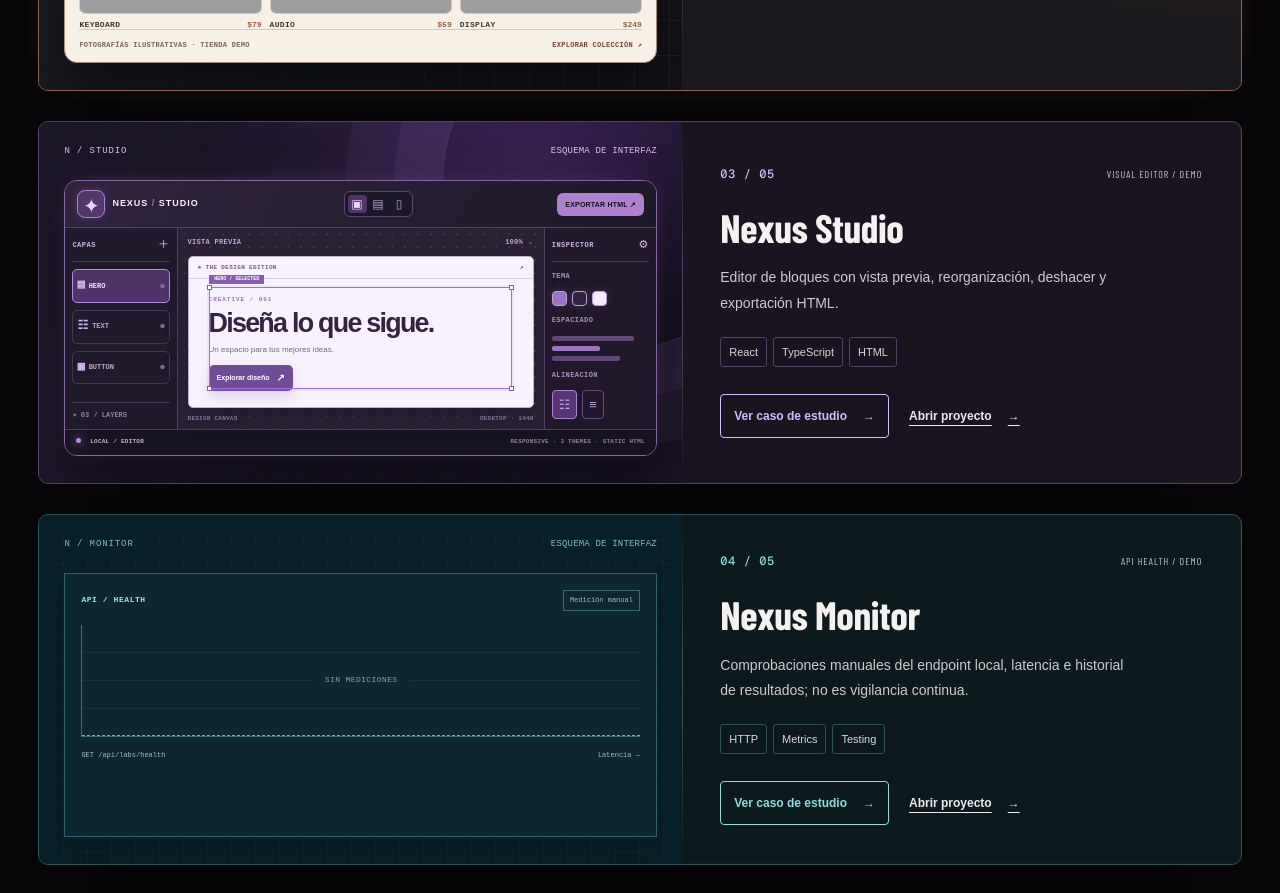
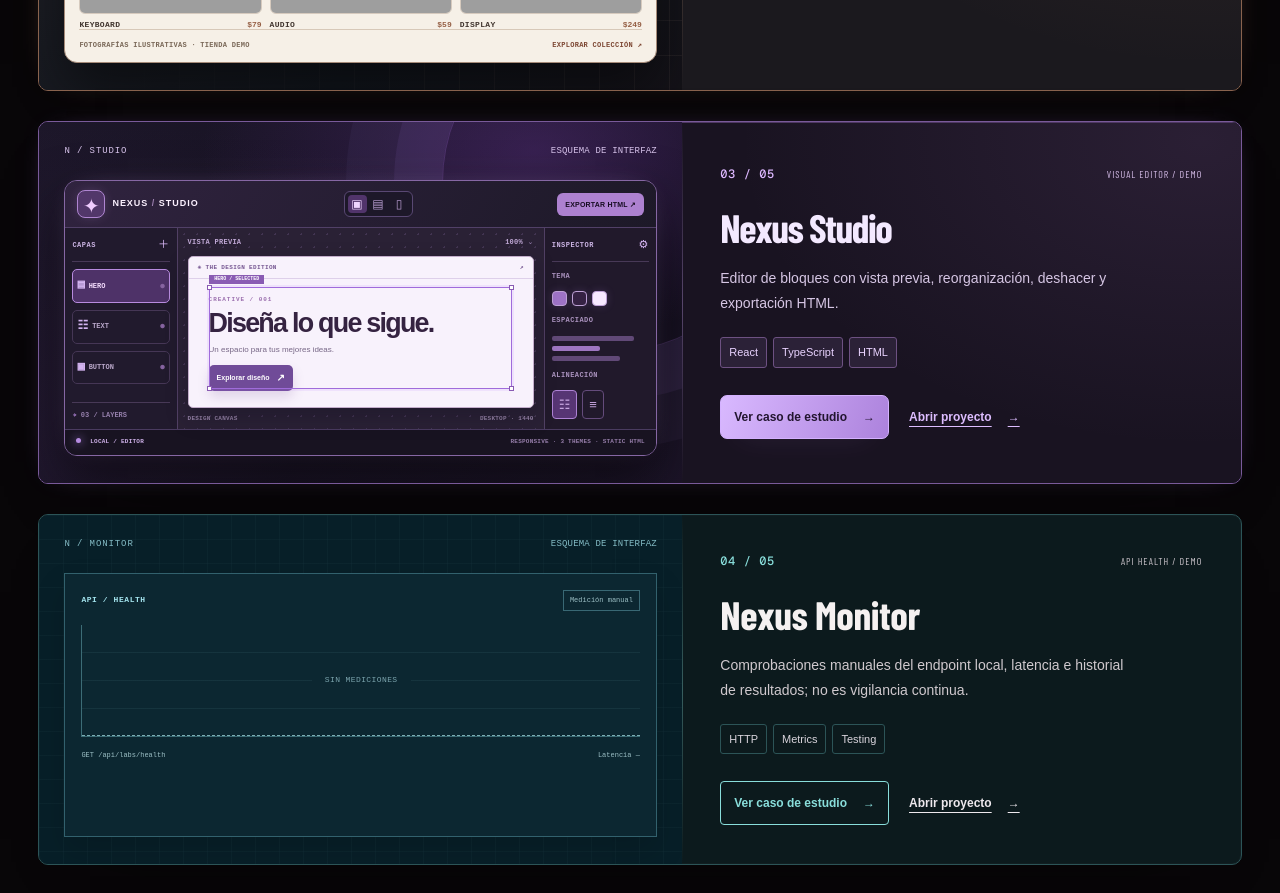
Before and after one commit to Dleteo/Nexus-AI, a Next.js app: page / in a window 1280 px wide. Shown: the part 1600-2493 px from the top of the page. Built offline with nearby package versions, Linux system fonts and the light colour scheme; grey boxes are pictures that could not be loaded.

Commit message:
style(studio): match portfolio featured card with immersive purple creative-editor interface

```diff
--- a/components/career/EditorialPortfolio.module.css
+++ b/components/career/EditorialPortfolio.module.css
@@ -481,3 +481,40 @@
 }
 .projectCard[data-project="commerce"] .studyLink:hover{background:#f5d5bb}
 .projectCard[data-project="commerce"] .demoLink{color:#f1cead}
+
+
+/* Nexus Studio / featured creative editor — coordinated with the real design IDE. */
+.projectCard[data-project="studio"]{
+  --project-accent:#caa4f4;
+  --project-line:#70518f;
+  border:1px solid #795a9a;
+  background:radial-gradient(ellipse at 5% 0%,#6a45914b,transparent 65%),#16111f;
+  box-shadow:0 30px 80px -57px #000,0 0 30px -22px #a977d5;
+}
+.projectCard[data-project="studio"] .projectPicture{
+  background:radial-gradient(ellipse at 77% 10%,#8252b544,transparent 71%),#20162b;
+}
+.projectCard[data-project="studio"] .projectCopy{
+  border-top:1px solid #4e3762;
+  background:radial-gradient(ellipse at 93% 5%,#9a6bb122,transparent 63%),#191321;
+}
+.projectCard[data-project="studio"] .cardTop b{color:#ddb8ff}
+.projectCard[data-project="studio"] .cardTop span{color:#d1b9e4}
+.projectCard[data-project="studio"] .projectTitle h3 a{color:#f3e9ff;letter-spacing:-.035em}
+.projectCard[data-project="studio"] .projectTitle h3 a:hover{color:#dcbdff}
+.projectCard[data-project="studio"] .projectCopy>p{color:#d6c6e4}
+.projectCard[data-project="studio"] .tags span{
+  border-color:#6d5182;
+  background:#2b2137;
+  color:#e9d3ff;
+}
+.projectCard[data-project="studio"] .studyLink{
+  color:#22152f;
+  border:1px solid #d4b1ff;
+  background:linear-gradient(110deg,#d9b9ff,#ac82dc);
+  border-radius:7px;
+  box-shadow:0 10px 30px -21px #c597ff;
+}
+.projectCard[data-project="studio"] .studyLink:hover{background:#edd8ff}
+.projectCard[data-project="studio"] .demoLink{color:#ddbdff}
+.projectCard[data-project="studio"]:hover{box-shadow:0 36px 85px -52px #000,0 0 33px -18px #ab79df}
```
